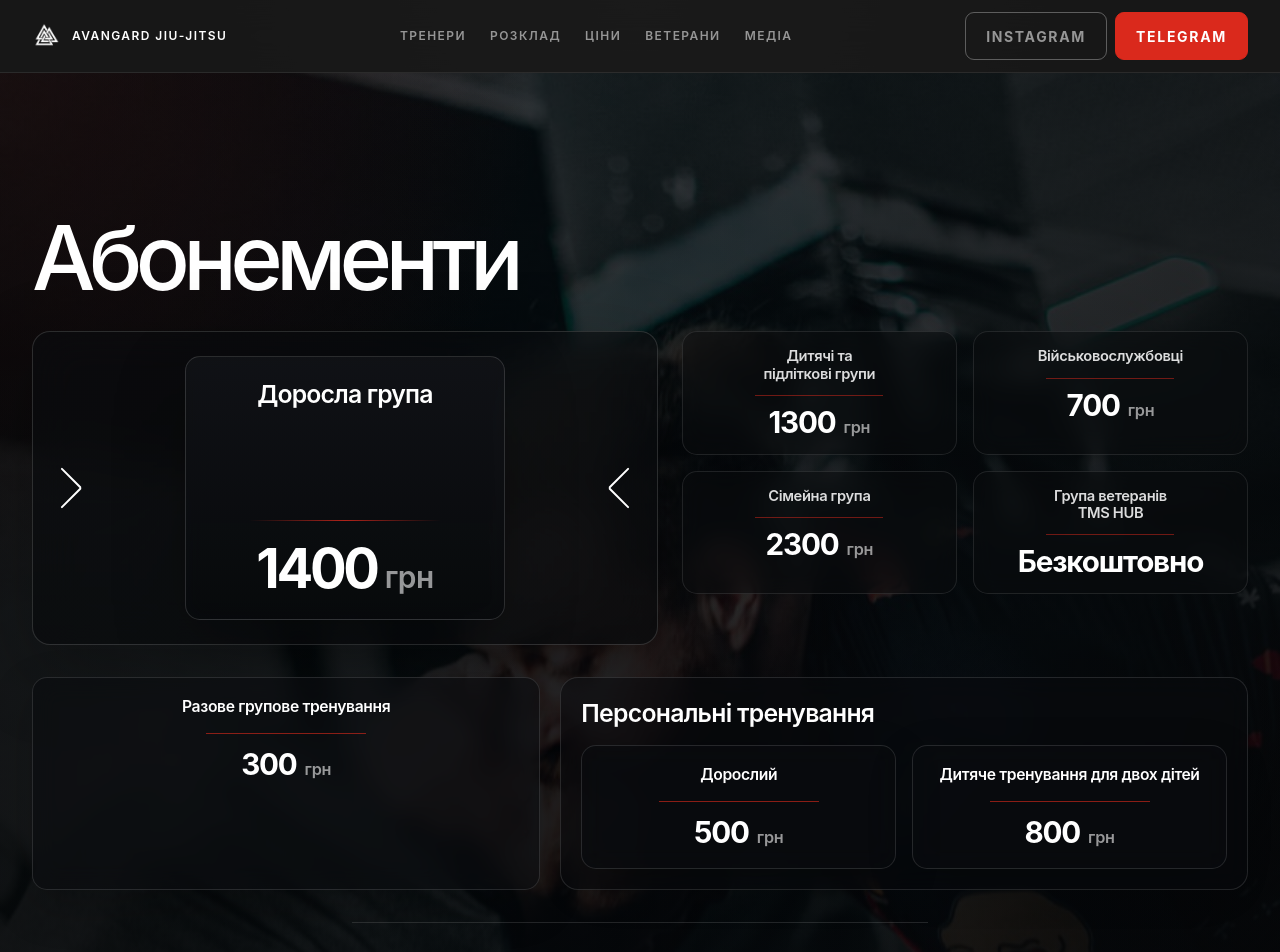
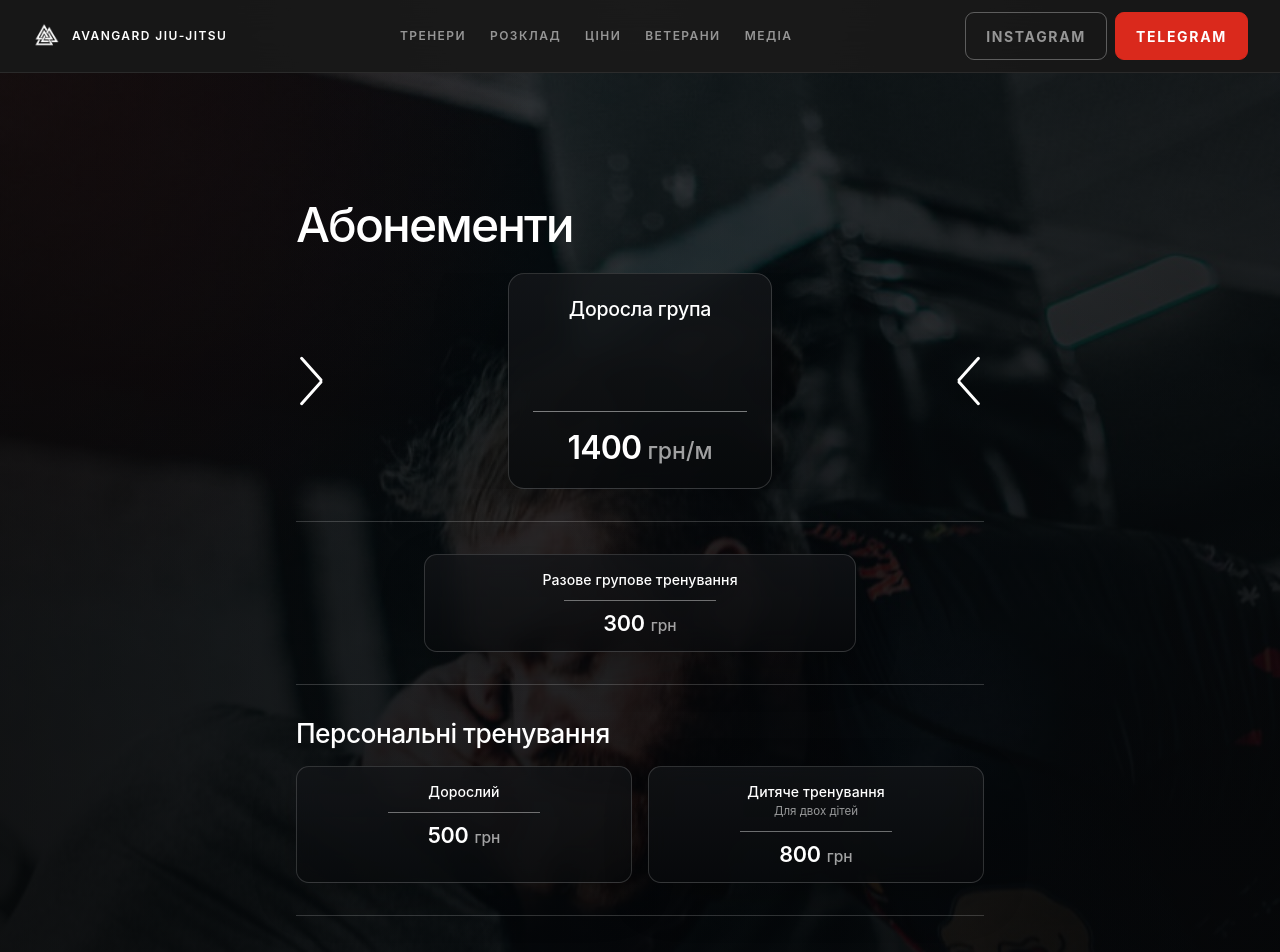
Before and after one commit to dobrodiynazar-dotcom/Avg-, a Next.js app: page /pricing in a window 1280 px wide. Shown: the top 952 px of the page. Built offline with nearby package versions, Linux system fonts and the light colour scheme.

Commit message:
Rebuild pricing page layout

```diff
--- a/src/components/sections/PricingPageSection.tsx
+++ b/src/components/sections/PricingPageSection.tsx
@@ -1,7 +1,7 @@
 "use client";
 
 import Image from "next/image";
-import { useMemo, useRef, useState } from "react";
+import { useRef, useState } from "react";
 
 import type { PricingPageContent, PricingPlan, PricingSimpleItem } from "@/types/content";
 
@@ -31,13 +31,13 @@ function PriceText({ priceLabel, compact = false }: { priceLabel: string; compac
     <p
       className={
         compact
-          ? "text-[clamp(1.35rem,2.4vw,1.85rem)] font-bold leading-none tracking-[-0.04em] text-white"
-          : "text-[clamp(2.15rem,5vw,3.4rem)] font-bold leading-none tracking-[-0.06em] text-white"
+          ? "text-[clamp(1.05rem,2vw,1.35rem)] font-semibold leading-none tracking-[-0.015em] text-white"
+          : "text-[clamp(1.45rem,3.2vw,2rem)] font-semibold leading-none tracking-[-0.025em] text-white"
       }
     >
       <span>{amount}</span>
       {suffix ? (
-        <span className="ml-2 text-[0.55em] font-semibold tracking-[-0.02em] text-white/58">
+        <span className="ml-1.5 text-[0.72em] font-medium tracking-normal text-white/62">
           {suffix}
         </span>
       ) : null}
@@ -45,34 +45,51 @@ function PriceText({ priceLabel, compact = false }: { priceLabel: string; compac
   );
 }
 
+function SectionDivider() {
+  return <div aria-hidden="true" className="h-px w-full bg-white/18" />;
+}
+
 function MembershipCard({ plan }: { plan: PricingPlan }) {
   return (
-    <article className="mx-auto flex min-h-[15.5rem] w-full max-w-[20rem] flex-col justify-between rounded-[var(--radius-card-md)] border border-white/14 bg-[linear-gradient(180deg,rgb(18_20_24_/_0.82),rgb(8_10_12_/_0.76))] px-5 py-6 text-center shadow-[0_22px_70px_rgb(0_0_0_/_0.32)] backdrop-blur-md sm:min-h-[16.5rem] sm:px-6">
-      <div className="space-y-3">
-        <h2 className="mx-auto max-w-[18ch] text-balance text-[clamp(1.15rem,2.1vw,1.55rem)] font-semibold leading-[1.08] tracking-[-0.035em] text-white">
+    <article className="mx-auto flex min-h-[12.5rem] w-full max-w-[15.5rem] flex-col justify-between rounded-[1rem] border border-white/16 bg-[linear-gradient(180deg,rgb(20_22_25_/_0.84),rgb(8_10_12_/_0.82))] px-5 py-6 text-center shadow-[0_22px_70px_rgb(0_0_0_/_0.34)] backdrop-blur-md sm:min-h-[13.5rem] sm:max-w-[16.5rem] sm:px-6">
+      <div>
+        <h2 className="mx-auto max-w-[18ch] text-balance text-[clamp(1.02rem,1.9vw,1.22rem)] font-medium leading-[1.18] tracking-[-0.012em] text-white">
           {plan.name}
         </h2>
         {plan.summary ? (
-          <p className="mx-auto max-w-[26ch] text-[0.76rem] leading-[1.45] text-white/62">
+          <p className="mx-auto mt-3 max-w-[24ch] text-[0.72rem] leading-[1.45] text-white/62">
             {plan.summary}
           </p>
         ) : null}
       </div>
-      <div className="mt-6 space-y-5">
-        <div className="mx-auto h-px w-full max-w-[12rem] bg-[linear-gradient(90deg,transparent,rgb(218_41_28_/_0.8),transparent)]" />
+      <div className="mt-5 space-y-5">
+        <div className="h-px w-full bg-white/45" />
         <PriceText priceLabel={plan.priceLabel} />
       </div>
     </article>
   );
 }
 
-function CompactPriceCard({ item }: { item: PricingSimpleItem }) {
+function CompactPriceCard({
+  item,
+  className = "",
+}: {
+  item: PricingSimpleItem;
+  className?: string;
+}) {
   return (
-    <article className="rounded-[var(--radius-card-md)] border border-white/12 bg-[rgb(10_12_15_/_0.62)] px-5 py-5 text-center shadow-[0_16px_46px_rgb(0_0_0_/_0.2)] backdrop-blur-md">
-      <h3 className="text-balance text-[0.98rem] font-semibold leading-[1.2] text-white">
+    <article
+      className={`rounded-[0.8rem] border border-white/16 bg-[linear-gradient(180deg,rgb(18_20_23_/_0.78),rgb(8_10_12_/_0.72))] px-5 py-4 text-center shadow-[0_16px_46px_rgb(0_0_0_/_0.2)] backdrop-blur-md ${className}`}
+    >
+      <h3 className="text-balance text-[0.88rem] font-medium leading-[1.22] tracking-[0.005em] text-white">
         {item.title}
       </h3>
-      <div className="mx-auto my-4 h-px w-full max-w-[10rem] bg-[rgb(218_41_28_/_0.62)]" />
+      {item.summary ? (
+        <p className="mt-1 text-[0.72rem] leading-[1.35] text-white/58">
+          {item.summary}
+        </p>
+      ) : null}
+      <div className="mx-auto my-3 h-px w-full max-w-[9.5rem] bg-white/40" />
       <PriceText compact priceLabel={item.priceLabel} />
     </article>
   );
@@ -90,16 +107,16 @@ function CarouselButton({
   return (
     <button
       aria-label={isPrevious ? "Показати попередній абонемент" : "Показати наступний абонемент"}
-      className="group flex h-14 w-14 items-center justify-center text-white/86 transition-colors hover:text-[var(--color-primary)] focus-visible:outline-2 focus-visible:outline-offset-4 focus-visible:outline-[var(--color-primary-focus)]"
+      className="group flex h-16 w-14 shrink-0 items-center justify-center text-white/82 transition-colors hover:text-[var(--color-primary)] focus-visible:outline-2 focus-visible:outline-offset-4 focus-visible:outline-[var(--color-primary-focus)] sm:h-20 sm:w-16"
       onClick={onClick}
       type="button"
     >
       <span
         aria-hidden="true"
-        className={`relative block h-9 w-6 ${isPrevious ? "" : "rotate-180"}`}
+        className={`relative block h-10 w-7 ${isPrevious ? "" : "rotate-180"}`}
       >
-        <span className="absolute left-2 top-1/2 h-[2px] w-7 origin-left -translate-y-1/2 rotate-[135deg] rounded-full bg-current transition-colors" />
-        <span className="absolute left-2 top-1/2 h-[2px] w-7 origin-left -translate-y-1/2 -rotate-[135deg] rounded-full bg-current transition-colors" />
+        <span className="absolute left-2 top-1/2 h-[3px] w-8 origin-left -translate-y-1/2 rotate-[132deg] rounded-full bg-current transition-colors motion-reduce:transition-none" />
+        <span className="absolute left-2 top-1/2 h-[3px] w-8 origin-left -translate-y-1/2 -rotate-[132deg] rounded-full bg-current transition-colors motion-reduce:transition-none" />
       </span>
     </button>
   );
@@ -112,11 +129,6 @@ export function PricingPageSection({
   const [activeIndex, setActiveIndex] = useState(0);
   const touchStartXRef = useRef<number | null>(null);
   const activePlan = plans[activeIndex] ?? plans[0];
-
-  const inactivePlans = useMemo(
-    () => plans.filter((_, index) => index !== activeIndex),
-    [activeIndex, plans],
-  );
 
   const move = (direction: Direction) => {
     setActiveIndex((current) => {
@@ -144,21 +156,23 @@ export function PricingPageSection({
           sizes="100vw"
           src={content.backgroundImageSrc}
         />
-        <div className="absolute inset-0 bg-[linear-gradient(180deg,rgb(4_6_8_/_0.76)_0%,rgb(4_6_8_/_0.82)_38%,rgb(4_6_8_/_0.9)_100%)]" />
-        <div className="absolute inset-0 bg-[radial-gradient(circle_at_top_left,rgb(218_41_28_/_0.13),transparent_32%)]" />
-        <div className="absolute inset-0 bg-[linear-gradient(90deg,rgb(8_8_8_/_0.46)_0%,transparent_42%,rgb(8_8_8_/_0.34)_100%)]" />
+        <div className="absolute inset-0 bg-[linear-gradient(180deg,rgb(4_6_8_/_0.76)_0%,rgb(4_6_8_/_0.84)_42%,rgb(4_6_8_/_0.92)_100%)]" />
+        <div className="absolute inset-0 bg-[radial-gradient(circle_at_top_left,rgb(218_41_28_/_0.12),transparent_34%)]" />
+        <div className="absolute inset-0 bg-[linear-gradient(90deg,rgb(8_8_8_/_0.54)_0%,transparent_42%,rgb(8_8_8_/_0.38)_100%)]" />
       </div>
 
-      <Container className="relative z-10 flex min-h-screen items-start py-28 sm:py-32 lg:py-36" size="wide">
-        <div className="mx-auto flex w-full max-w-7xl flex-col gap-7 lg:gap-8">
-          <h1 className="max-w-[10ch] text-balance text-[clamp(2.8rem,7vw,5.6rem)] font-medium leading-[0.92] tracking-[-0.075em] text-white">
+      <Container className="relative z-10 py-24 sm:py-28 lg:py-32" size="wide">
+        <div className="mx-auto flex w-full max-w-[43rem] flex-col gap-7 sm:gap-8">
+          <section aria-labelledby="pricing-memberships" className="space-y-6">
+            <h1
+              className="text-[clamp(1.9rem,4vw,3rem)] font-medium leading-none tracking-[-0.04em] text-white"
+              id="pricing-memberships"
+            >
               {content.title}
             </h1>
-
-          <div className="grid gap-6 lg:grid-cols-[minmax(0,1.05fr)_minmax(18rem,0.95fr)] lg:items-start">
             <div
               aria-label="Абонементи"
-              className="rounded-[var(--radius-card-lg)] border border-white/14 bg-[linear-gradient(180deg,rgb(10_12_15_/_0.58),rgb(8_10_12_/_0.74))] p-4 shadow-[0_24px_80px_rgb(0_0_0_/_0.28)] backdrop-blur-xl sm:p-6"
+              className="outline-none"
               onKeyDown={(event) => {
                 if (event.key === "ArrowLeft") {
                   event.preventDefault();
@@ -192,61 +206,58 @@ export function PricingPageSection({
               role="region"
               tabIndex={0}
             >
-              <div className="flex items-center justify-center gap-2 sm:gap-5">
+              <div className="grid grid-cols-[3.25rem_minmax(0,1fr)_3.25rem] items-center gap-1 sm:grid-cols-[4rem_minmax(0,1fr)_4rem] sm:gap-4">
                 <CarouselButton direction="previous" onClick={() => move("previous")} />
-                <div className="min-w-0 flex-1">
+                <div className="min-w-0 overflow-hidden">
                   <MembershipCard key={activePlan.id} plan={activePlan} />
                 </div>
                 <CarouselButton direction="next" onClick={() => move("next")} />
               </div>
             </div>
+          </section>
 
-            <div className="grid gap-4 sm:grid-cols-2 lg:grid-cols-2">
-              {inactivePlans.map((plan) => (
-                <article
-                  key={plan.id}
-                  className="rounded-[var(--radius-card-md)] border border-white/10 bg-[rgb(10_12_15_/_0.5)] px-4 py-4 text-center backdrop-blur-md"
+          <SectionDivider />
+
+          <section aria-label={content.oneTimeTraining.title} className="flex justify-center">
+            <CompactPriceCard
+              className="w-full max-w-[23rem] py-3.5 sm:max-w-[27rem]"
+              item={content.oneTimeTraining}
+            />
+          </section>
+
+          <SectionDivider />
+
+          <section aria-labelledby="pricing-personal" className="space-y-4">
+            <h2
+              className="text-[clamp(1.25rem,2.4vw,1.65rem)] font-medium leading-tight tracking-[-0.02em] text-white"
+              id="pricing-personal"
             >
-                  <h3 className="mx-auto max-w-[16ch] text-balance text-[0.92rem] font-semibold leading-[1.18] text-white/86">
-                    {plan.name}
-                  </h3>
-                  <div className="mx-auto my-3 h-px w-full max-w-[8rem] bg-[rgb(218_41_28_/_0.5)]" />
-                  <PriceText compact priceLabel={plan.priceLabel} />
-                </article>
-              ))}
-            </div>
-          </div>
-
-          <div className="grid gap-5 lg:grid-cols-[minmax(0,0.85fr)_minmax(0,1.15fr)]">
-            <CompactPriceCard item={content.oneTimeTraining} />
-
-            <div className="rounded-[var(--radius-card-lg)] border border-white/12 bg-[rgb(10_12_15_/_0.56)] p-4 backdrop-blur-md sm:p-5">
-              <h2 className="mb-4 text-[clamp(1.15rem,2.4vw,1.55rem)] font-semibold leading-tight tracking-[-0.03em] text-white">
               {content.personalTrainingTitle}
             </h2>
-              <div className="grid gap-4 sm:grid-cols-2">
+            <div className="grid gap-3 sm:grid-cols-2 sm:gap-4">
               {content.personalTraining.map((item) => (
                 <CompactPriceCard key={item.id} item={item} />
               ))}
             </div>
-            </div>
-          </div>
+          </section>
 
-          <div className="mx-auto flex w-full max-w-[36rem] flex-col items-center gap-5 border-t border-white/12 pt-7 text-center">
-            <p className="text-balance text-[clamp(1.05rem,2vw,1.35rem)] font-semibold leading-tight text-white">
+          <SectionDivider />
+
+          <section className="flex flex-col items-center pt-1 text-center">
+            <p className="text-balance text-[clamp(1rem,2vw,1.2rem)] font-medium leading-tight text-white">
               {content.trialText}
             </p>
             <Button
-              className="w-full max-w-[24rem] border-[var(--color-primary)] bg-transparent px-8 py-4 text-center text-[0.88rem] leading-[1.45] !text-white hover:border-[var(--color-primary-hover)] hover:bg-[rgb(218_41_28_/_0.12)] focus-visible:outline-[var(--color-primary-focus)] sm:w-auto"
+              className="mt-8 w-full max-w-[21rem] border-[var(--color-primary)] bg-transparent px-8 py-4 text-center text-[0.82rem] leading-[1.45] !text-white hover:border-[var(--color-primary-hover)] hover:bg-[rgb(218_41_28_/_0.12)] focus-visible:outline-[var(--color-primary-focus)] sm:w-auto"
               href={content.ctaHref}
-              rel={content.ctaExternal ? "noreferrer" : undefined}
+              rel={content.ctaExternal ? "noopener noreferrer" : undefined}
               size="lg"
               target={content.ctaExternal ? "_blank" : undefined}
               variant="secondary"
             >
               {content.ctaLabel}
             </Button>
-          </div>
+          </section>
         </div>
       </Container>
     </section>
--- a/src/content/pricing.ts
+++ b/src/content/pricing.ts
@@ -24,7 +24,8 @@ export const pricingPageContent: PricingPageContent = {
     },
     {
       id: "personal-kids-two",
-      title: "Дитяче тренування для двох дітей",
+      title: "Дитяче тренування",
+      summary: "Для двох дітей",
       priceLabel: "800 грн",
     },
   ],
@@ -35,26 +36,27 @@ export const pricingPlans: PricingPlan[] = [
   {
     id: "adults",
     name: "Доросла група",
-    priceLabel: "1400 грн",
+    priceLabel: "1400 грн/м",
     features: [],
   },
   {
     id: "kids-and-teens",
     name: "Дитячі та підліткові групи",
-    priceLabel: "1300 грн",
+    priceLabel: "1300 грн/м",
     features: [],
   },
   {
     id: "military",
-    name: "Військовослужбовці",
-    priceLabel: "700 грн",
+    name: "Доросла група",
+    priceLabel: "700 грн/м",
+    summary: "Для військовослужбовців",
     features: [],
   },
   {
     id: "family",
     name: "Сімейна група",
-    priceLabel: "2300 грн",
-    summary: "Абонемент для дорослого і дитини або для двох дітей із сімʼї.",
+    priceLabel: "2300 грн/м",
+    summary: "Абонемент для дорослого і дитини або для двох дітей із сім’ї.",
     features: [],
   },
   {
--- a/src/types/content.ts
+++ b/src/types/content.ts
@@ -112,6 +112,7 @@ export type PricingPlan = {
 export type PricingSimpleItem = {
   id: string;
   title: string;
+  summary?: string;
   priceLabel: string;
 };
 
```
Lines whose indentation alone changed are shown as unchanged.
